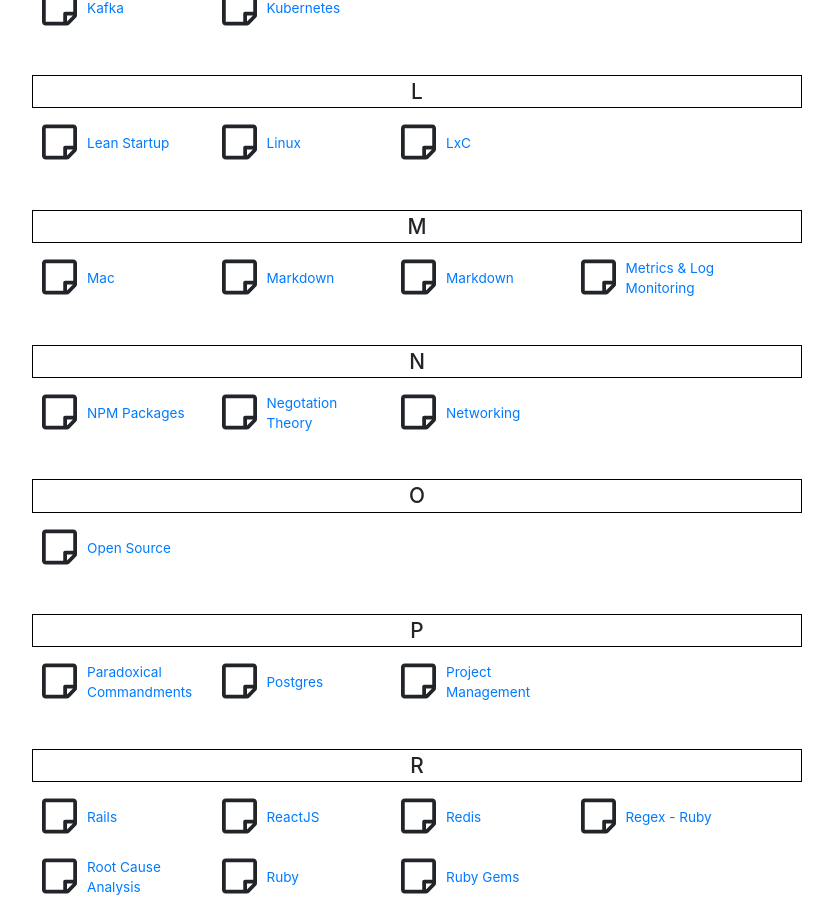
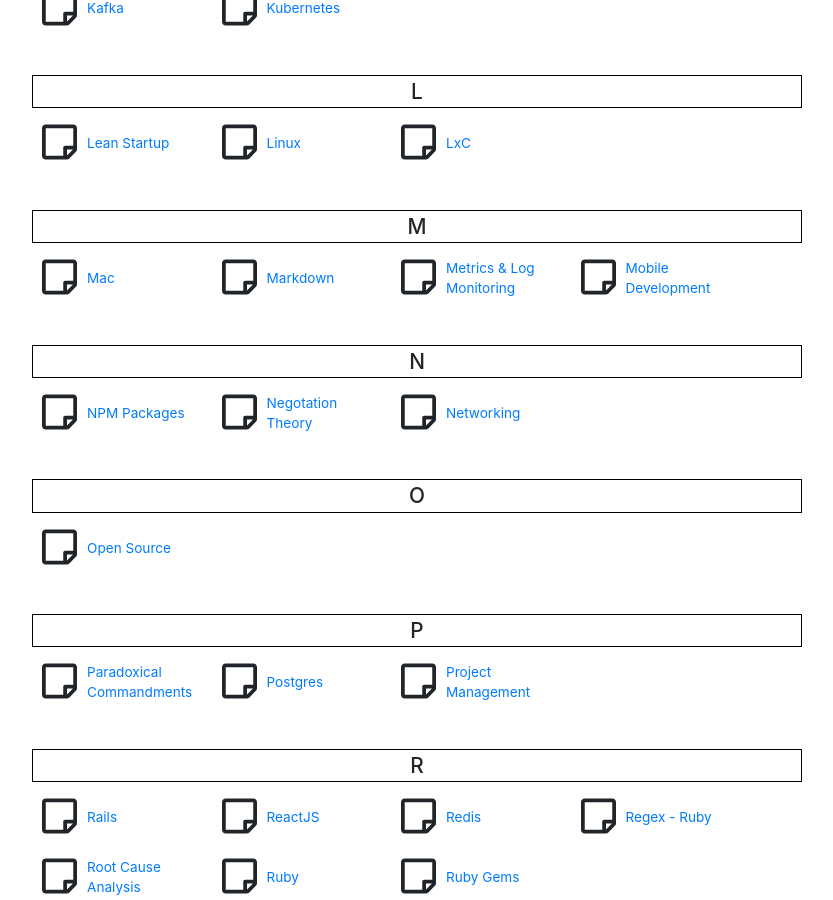
Before and after one commit to imantung/imantung.github.io, a Jekyll site: the page built from gists.html, in a window 1280 px wide and 900 px high, scrolled down 1573 px. Shown: the whole window, without its empty margins (223-1056 px from the left). Built offline with Jekyll 4.4.1, drawn with Linux system fonts in a browser that asks for light colours.

Commit message:
fix mobile development title

```diff
--- a/gist/mobile.md
+++ b/gist/mobile-development.md
@@ -1,6 +1,6 @@
 ---
 layout: gist
-title: Markdown
+title: Mobile Development
 ---
 
 [zeplin](https://zeplin.io): collaboration/utility tool for developer and designer
```
